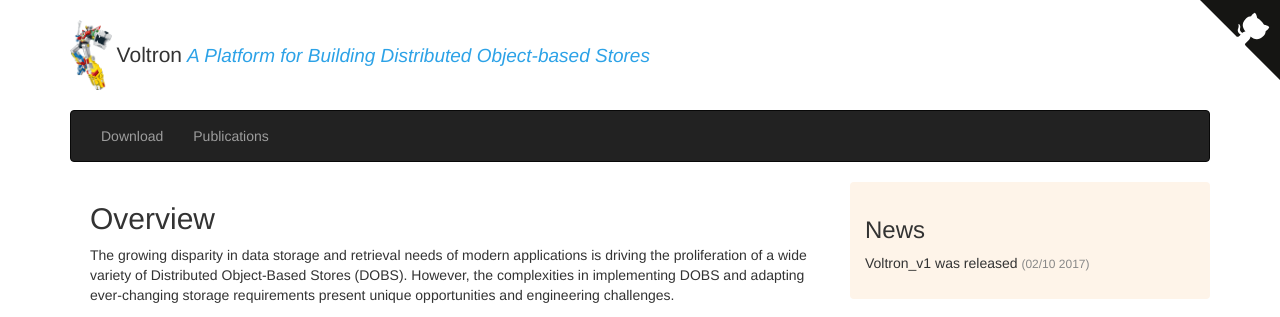
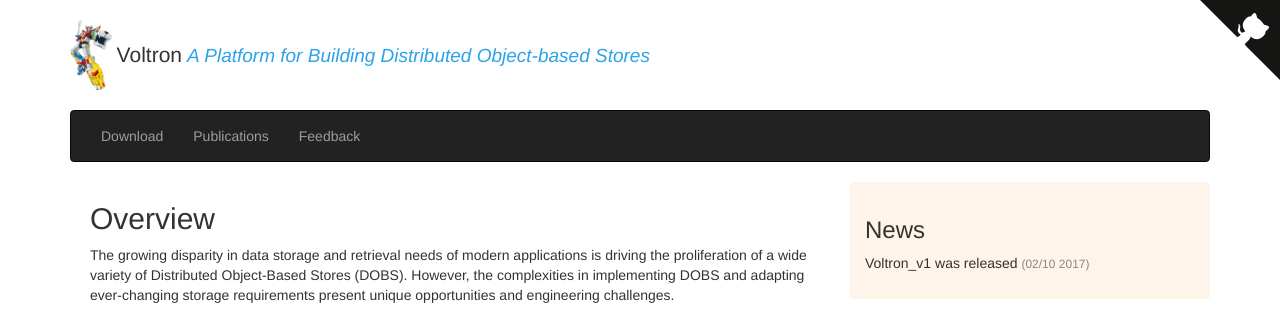
Before and after one commit to tddg/voltron.github.io, a Jekyll site: the page built from index.md, in a window 1280 px wide. Shown: the top 317 px of the page. Built offline with Jekyll 4.4.1, drawn with Linux system fonts in a browser that asks for light colours; our own code applies the rules of GitHub Pages for plain Markdown files.

Commit message:
adding feedbakc

```diff
--- a/_includes/header.html
+++ b/_includes/header.html
@@ -18,7 +18,7 @@
         <li><a href="https://github.com/tddg/voltron">Download</a></li>
         <li><a href="/_pub.html">Publications</a></li>
         <!--li><a href="http://groups.google.com/group/defdroid">User Group</a></li-->
-        <!--li><a href="/feedback.html">Feedback</a></li-->
+        <li><a href="/feedback.html">Feedback</a></li>
       </ul>
     </div>
   </nav>
```
